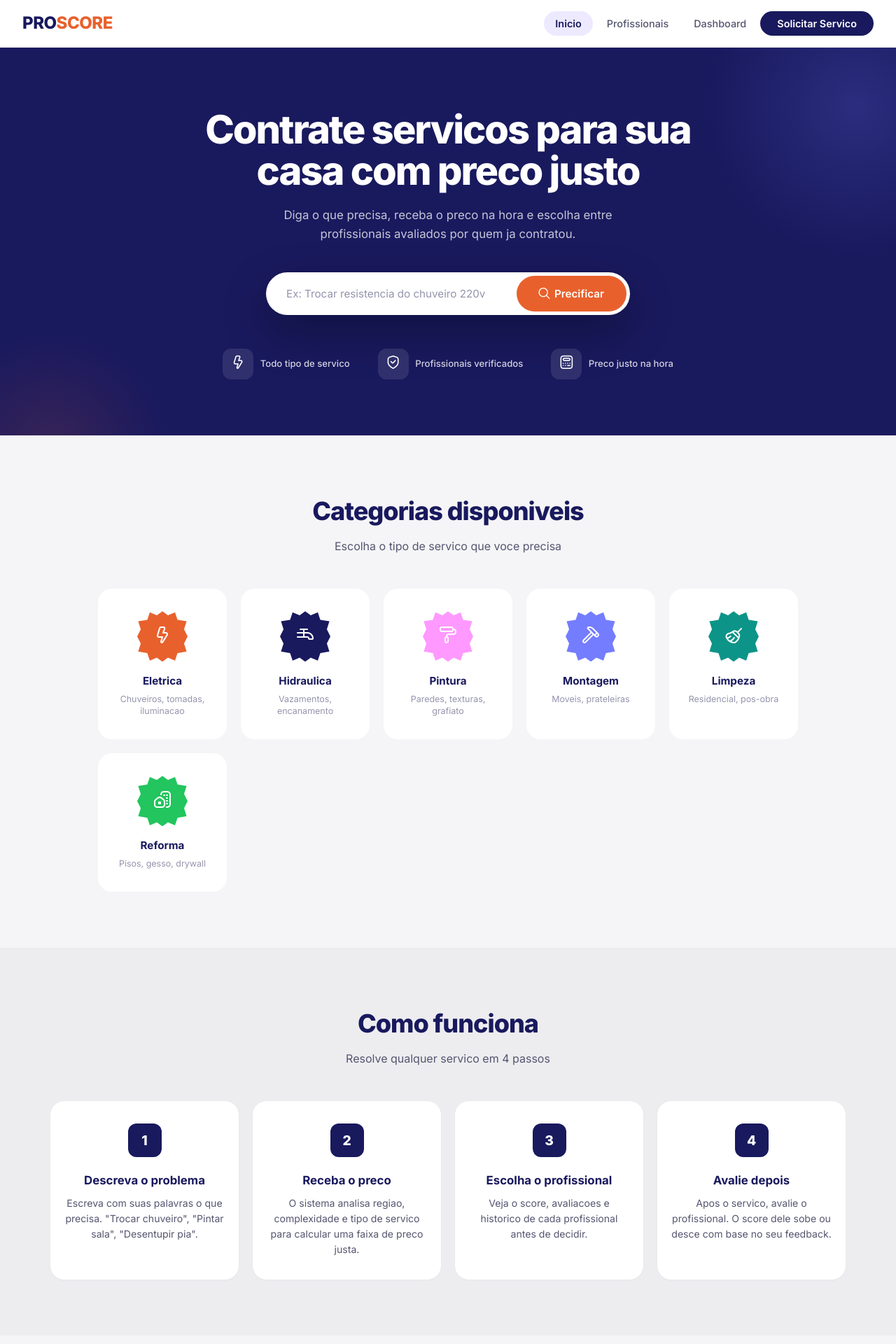
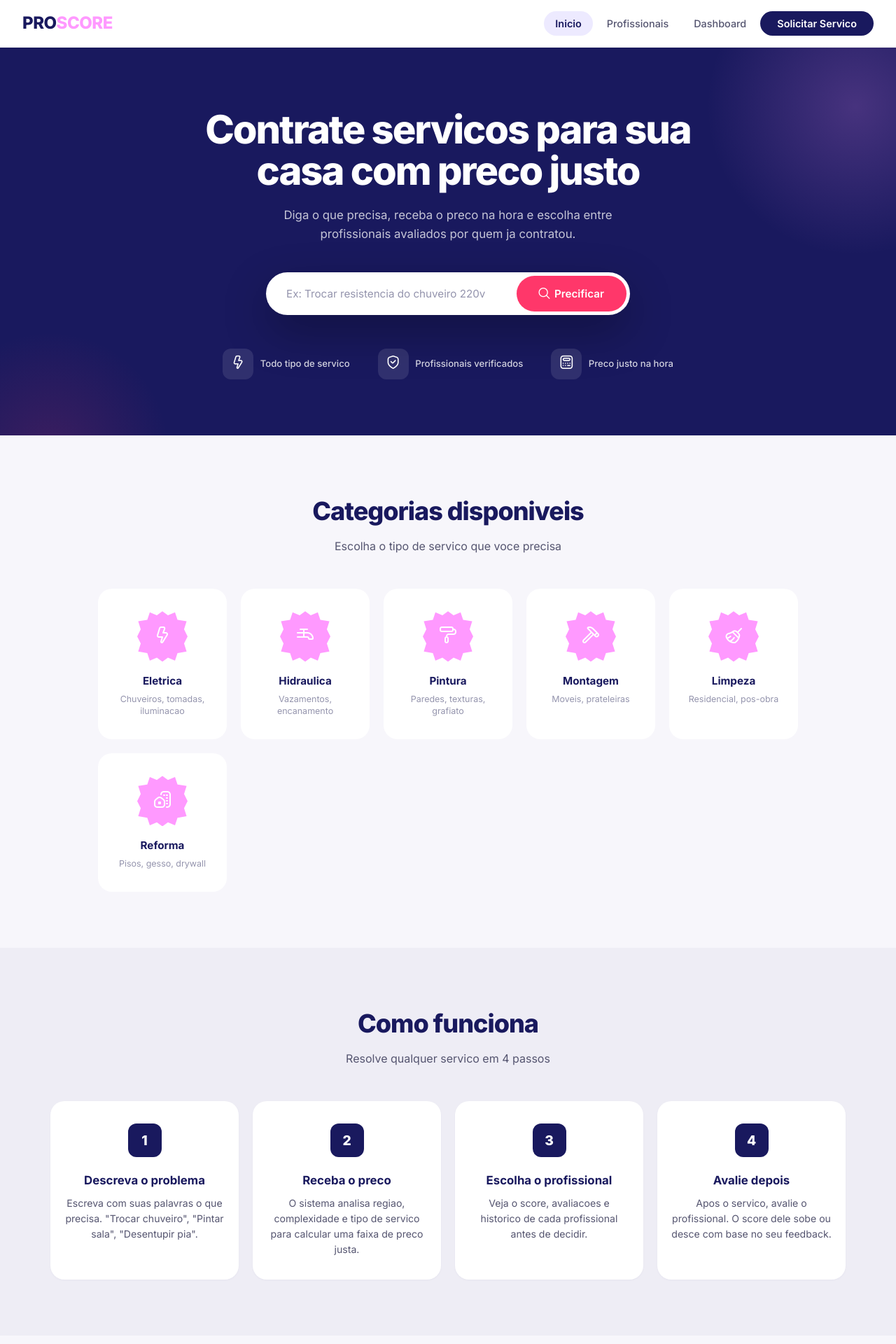
Before and after one commit to Xlonenzo/proscore, a FastAPI app: page / in a window 1280 px wide. Shown: the top 1920 px of the page at 70% size. Run offline with FastAPI, Linux system fonts and the light colour scheme.

Commit message:
Apply Shouter original feminine palette
- CTA: #FF376A rosa quente (replaces orange)
- Categories: all starbursts #FF99FF pink (Shouter exact)
- Logo SCORE: pink accent
- Backgrounds: lavender-tinted #F7F6FB / #EEEDF5
- Avatar gradient: pink → periwinkle
- Hero orbs: pink/magenta glow
- All CTA shadows use rosa rgba(255,55,106)

Co-Authored-By: Claude Opus 4.6 <noreply@anthropic.com>

```diff
--- a/frontend/static/css/style.css
+++ b/frontend/static/css/style.css
@@ -12,17 +12,21 @@
     --primary-light: #2D2D7A;
     --primary-bg: #EDEAFF;
 
-    /* CTA - Vibrant Orange (maps to Shouter's #FF376A role) */
-    --cta: #E8612D;
-    --cta-dark: #D14F1E;
-    --cta-light: #F28C5A;
-    --cta-bg: #FFF3ED;
+    /* CTA - Shouter Hot Pink #FF376A */
+    --cta: #FF376A;
+    --cta-dark: #E6204F;
+    --cta-light: #FF6B91;
+    --cta-bg: #FFF0F3;
 
-    /* Accent - Shouter Periwinkle */
+    /* Accent - Shouter Periwinkle #747DFF */
     --accent: #747DFF;
     --accent-light: #9BA2FF;
     --accent-bg: #EDEAFF;
     --accent-soft: #D5D1FF;
+
+    /* Pink - Shouter #FF99FF for badges/categories */
+    --pink: #FF99FF;
+    --pink-bg: #FFF0FF;
 
     /* Pop color - Shouter Lime */
     --pop: #DFF600;
@@ -43,8 +47,8 @@
     --text-secondary: #555570;
     --text-muted: #9494AD;
     --border: #E8E8ED;
-    --bg: #F5F5F7;
-    --bg-alt: #EDEDF0;
+    --bg: #F7F6FB;
+    --bg-alt: #EEEDF5;
     --surface: #FFFFFF;
 
     /* Shadows - very soft */
@@ -169,7 +173,7 @@ button:focus-visible, a:focus-visible, input:focus-visible, select:focus-visible
     letter-spacing: -0.5px;
 }
 
-.nav-logo span { color: var(--cta); }
+.nav-logo span { color: var(--pink); }
 
 .nav-links {
     display: flex;
@@ -254,7 +258,7 @@ button:focus-visible, a:focus-visible, input:focus-visible, select:focus-visible
     right: -15%;
     width: 500px; height: 500px;
     border-radius: 50%;
-    background: radial-gradient(circle, rgba(116,125,255,0.2) 0%, transparent 60%);
+    background: radial-gradient(circle, rgba(255,153,255,0.2) 0%, transparent 60%);
     pointer-events: none;
 }
 
@@ -265,7 +269,7 @@ button:focus-visible, a:focus-visible, input:focus-visible, select:focus-visible
     left: -10%;
     width: 400px; height: 400px;
     border-radius: 50%;
-    background: radial-gradient(circle, rgba(232,97,45,0.15) 0%, transparent 60%);
+    background: radial-gradient(circle, rgba(255,55,106,0.15) 0%, transparent 60%);
     pointer-events: none;
 }
 
@@ -639,13 +643,13 @@ button:focus-visible, a:focus-visible, input:focus-visible, select:focus-visible
     z-index: 1;
 }
 
-/* Category icon color variants for starburst */
-.cat-icon.orange::before { background: var(--cta); }
-.cat-icon.blue::before { background: var(--primary); }
-.cat-icon.indigo::before { background: var(--accent); }
-.cat-icon.green::before { background: var(--success); }
-.cat-icon.pink::before { background: #FF99FF; }
-.cat-icon.teal::before { background: #0D9488; }
+/* Shouter: ALL category starbursts are pink #FF99FF */
+.cat-icon.orange::before,
+.cat-icon.blue::before,
+.cat-icon.indigo::before,
+.cat-icon.green::before,
+.cat-icon.pink::before,
+.cat-icon.teal::before { background: var(--pink); }
 
 .cat-card h3 {
     font-size: 0.95rem;
@@ -772,7 +776,7 @@ button:focus-visible, a:focus-visible, input:focus-visible, select:focus-visible
 .pro-avatar {
     width: 56px; height: 56px;
     border-radius: var(--radius-full);
-    background: linear-gradient(135deg, var(--accent) 0%, var(--primary) 100%);
+    background: linear-gradient(135deg, var(--pink) 0%, var(--accent) 100%);
     display: flex;
     align-items: center;
     justify-content: center;
@@ -979,7 +983,7 @@ button:focus-visible, a:focus-visible, input:focus-visible, select:focus-visible
 }
 
 .checkbox-group { display: flex; align-items: center; gap: 0.5rem; }
-.checkbox-group input[type="checkbox"] { width: 20px; height: 20px; accent-color: var(--cta); cursor: pointer; }
+.checkbox-group input[type="checkbox"] { width: 20px; height: 20px; accent-color: var(--accent); cursor: pointer; }
 .checkbox-group label { cursor: pointer; }
 
 .btn {
@@ -1002,13 +1006,13 @@ button:focus-visible, a:focus-visible, input:focus-visible, select:focus-visible
     background: var(--cta);
     color: var(--surface);
     width: 100%;
-    box-shadow: 0 2px 8px rgba(232,97,45,0.2);
+    box-shadow: 0 2px 8px rgba(255,55,106,0.2);
 }
 
 .btn-primary:hover {
     background: var(--cta-dark);
     transform: translateY(-1px);
-    box-shadow: 0 6px 20px rgba(232,97,45,0.3);
+    box-shadow: 0 6px 20px rgba(255,55,106,0.3);
 }
 
 .btn-secondary {
@@ -1299,7 +1303,7 @@ button:focus-visible, a:focus-visible, input:focus-visible, select:focus-visible
 }
 
 .footer-brand { font-size: 1.3rem; font-weight: 800; margin-bottom: 0.75rem; }
-.footer-brand span { color: var(--cta); }
+.footer-brand span { color: var(--pink); }
 .footer-desc { color: rgba(255,255,255,0.5); font-size: 0.85rem; line-height: 1.6; }
 
 .footer-col h4 {
```
